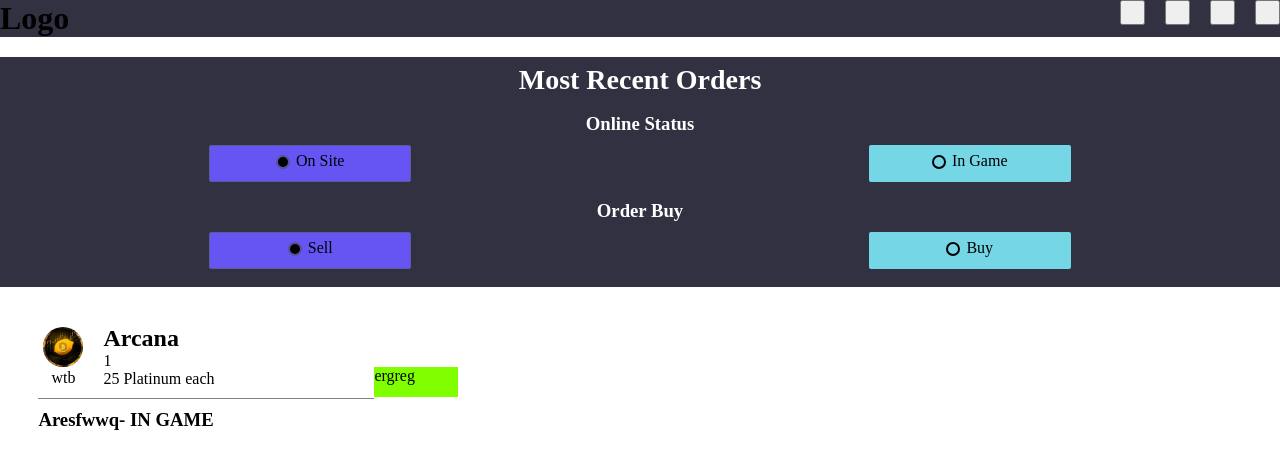
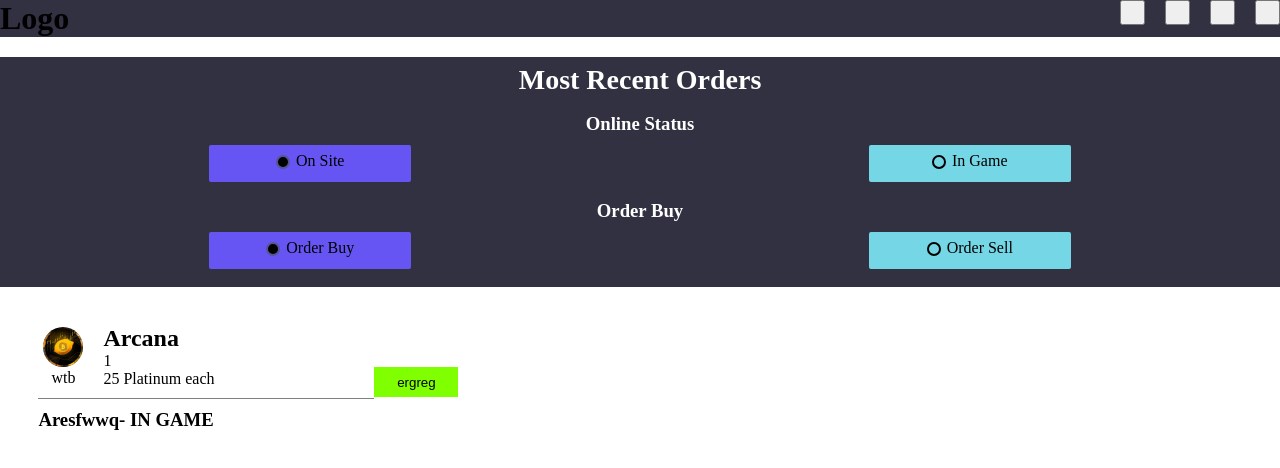
Before and after one commit to SkolandHati/Project-WP, a Nuxt app: page / in a window 1280 px wide. Shown: the top 468 px of the page. Built offline with nearby package versions, Linux system fonts and the light colour scheme.

Commit message:
refactoring

```diff
--- /dev/null
+++ b/assets/enum/_conts.scss
@@ -0,0 +1,21 @@
+*{
+ margin: 0;
+ padding: 0;
+}
+
+h1, h2, h3, h4, h5, h6{
+ margin: 0;
+ padding: 0;
+}
+
+//Повсеместный цвет элементов
+$base_color: #313142;
+
+//Стиль активного состояния FilterOrder правых кнопок
+
+$bg_color__active_state: rgb(103, 85, 243);
+$border_ui__active_state: '1px solid #5e589c';
+
+$before_element_color__active_state: #545497;
+$before_element_border__active_state: 2px solid #545497;
+$before_element_background-color__active_state: #000000FF;
--- a/assets/saas/_conts.scss
+++ /dev/null
@@ -1,9 +0,0 @@
-*{
- margin: 0;
- padding: 0;
-}
-
-h1, h2, h3, h4, h5, h6{
- margin: 0;
- padding: 0;
-}
--- a/assets/saas/main.scss
+++ b/assets/saas/main.scss
@@ -1,3 +1,5 @@
 @import "media/mobile";
 @import "fonts/font_style";
-@import "conts";
+@import "mixin/media_query_mixin/mixin";
+@import "mixin/ui_mixin/ui_mixin";
+@import "../enum/conts";
--- a/assets/saas/media/_desktop.scss
+++ b/assets/saas/media/_desktop.scss
@@ -1,4 +1,4 @@
-@import "../mixin/_mixin.scss";
+@import "../mixin/media_query_mixin/mixin";
 
 @include desktop{
     .title_h2{
--- a/assets/saas/media/_mobile.scss
+++ b/assets/saas/media/_mobile.scss
@@ -1,4 +1,4 @@
-@import "assets/saas/mixin/mixin";
+@import "../mixin/media_query_mixin/mixin";
 
 @include mobile{
   .page{
--- /dev/null
+++ b/assets/saas/mixin/ui_mixin/_ui_mixin.scss
@@ -0,0 +1,14 @@
+//Миксин для кнопок
+
+@mixin ui_buttons_active ($bg_color,$border_ui,
+                          $before_element_color,
+                          $before_element_border,
+                          $before_element_bg-color){
+   background-color: $bg_color;
+   border: $border_ui;
+   &::before{
+     color: $before_element_color;
+     border: $before_element_border;
+     background-color: $before_element_bg-color;
+   }
+}
--- a/components/content/FilterItem.vue
+++ b/components/content/FilterItem.vue
@@ -6,12 +6,10 @@
       <h3>Online Status</h3>
 
       <div class="container-buttons-one">
-          <span class="on-site"
-                :class="{isActive: status_user}"
-                @click="user">On Site</span>
-        <span class="in-game"
-              :class="{isNotActive: !status_user}"
-              @click="user">In Game</span>
+        <UiButtonsFilterOrder v-for="(item, index) in filter_status_user"
+              :key="index"
+              :is-active-right="item"
+              @click="checked_button"></UiButtonsFilterOrder>
       </div>
 
     </div>
@@ -20,12 +18,10 @@
       <h3>Order Buy</h3>
 
       <div class="container-buttons-two">
-          <span class="sell"
-                :class="{isActive: status_order}"
-                @click="order">Sell</span>
-        <span class="buy"
-              :class="{isNotActive: !status_order}"
-              @click="order">Buy</span>
+        <UiButtonsFilterOrder v-for="(item, index) in filter_status_order"
+              :key="index"
+              :is-active-right="item"
+              @click="checked_button_two"></UiButtonsFilterOrder>
       </div>
 
     </div>
@@ -36,25 +32,58 @@
 
 <script setup lang="ts">
 
+  import UiButtonsFilterOrder from "~/components/kit/UiButtonsFilterOrder.vue";
+  import {ref, reactive} from "vue"
 
-  import {ref} from "vue"
+  let filter_status_user = reactive([
+    {
+      status: true,
+      label: "On Site"
+    },
+    {
+      status: false,
+      label: "In Game"
+    },
+  ])
 
-  let status_user = ref(true)
-  let status_order = ref(true)
+  let filter_status_order = reactive([
+    {
+      status: true,
+      label: "Order Buy"
+    },
+    {
+      status: false,
+      label: "Order Sell"
+    }
+  ])
 
-  let user = () => {
-    status_user.value = !status_user.value
+  let checked_button = () => {
+    if (filter_status_user[0].status === true) {
+      filter_status_user[0].status = false
+      filter_status_user[1].status = true
+    }
+    else {
+      filter_status_user[0].status = true
+      filter_status_user[1].status = false
+    }
   }
 
-  let order = function () {
-    status_order.value = !status_order.value
+  let checked_button_two = () => {
+    if (filter_status_order[0].status === true) {
+      filter_status_order[0].status = false
+      filter_status_order[1].status = true
+    }
+    else {
+      filter_status_order[0].status = true
+      filter_status_order[1].status = false
+    }
   }
 
 </script>
 
 <style scoped lang="scss">
 
-  @import "assets/saas/media/desktop";
+  @import "../../assets/saas/media/desktop";
 
   @include desktop;
 
@@ -83,92 +112,6 @@
         grid-template-rows: 15px 20px;
         align-items: center;
         gap: 15px;
-
-        span:first-child {
-          background-color: #63b88d;
-        }
-
-        span {
-          position: relative;
-          display: grid;
-          grid-template-columns: 10px auto;
-          justify-content: center;
-          text-align: center;
-          line-height: 30px;
-          width: 80%;
-          gap: 10px;
-          margin: auto;
-          margin-top: 10px;
-          max-width: 200px;
-          height: 35px;
-          background-color: #75d6e6;
-          color: black;
-          transition: all 500ms ease;
-          border: 1px solid transparent;
-          border-radius: 2px;
-
-          &:first-child:hover {
-            cursor: pointer;
-            transition: all 500ms ease;
-            background-color: rgb(103, 85, 243);
-            border: 1px solid #5e589c;
-          }
-
-          &:hover {
-            cursor: pointer;
-            transition: all 500ms ease;
-            background-color: #1280d6;
-            border: 1px solid #55a3ec;
-
-            &::before {
-              content: "";
-              margin-top: 9px;
-              float: right;
-              width: 10px;
-              height: 10px;
-              color: #545497;
-              border: 2px solid #545497;
-              background-color: black;
-              border-radius: 50%;
-            }
-          }
-
-          &::before {
-            content: "";
-            margin-top: 9px;
-            float: right;
-            width: 10px;
-            height: 10px;
-            color: #000000;
-            border: 2px solid #000000;
-            border-radius: 50%;
-          }
-        }
-
-        .on-site,.sell {
-          &.isActive {
-            background-color: rgb(103, 85, 243);
-            border: 1px solid #5e589c;
-
-            &::before {
-              color: #545497;
-              border: 2px solid #545497;
-              background-color: black;
-            }
-          }
-        }
-        .in-game,.buy {
-          &.isNotActive {
-            background-color: #1280d6;
-            border: 1px solid #55a3ec;
-
-            &::before {
-              color: #545497;
-              border: 2px solid #545497;
-              background-color: black;
-            }
-          }
-        }
       }
     }
   }
--- a/components/content/OrderUnit.vue
+++ b/components/content/OrderUnit.vue
@@ -17,7 +17,9 @@
     </div>
 
     <div class="order-button">
-      <span class="sell-buy">ergreg</span>
+      <button class="button-action">
+        ergreg
+      </button>
     </div>
 
     <div class="info-user">
@@ -67,11 +69,15 @@
     }
 
     .order-button{
-      width: 100%;
-      height: 30px;
-      margin: auto;
-      margin-top: 50%;
-      background-color: chartreuse;
+      .button-action{
+        width: 100%;
+        height: 30px;
+        margin: auto;
+        margin-top: 50%;
+        background-color: chartreuse;
+        text-align: center;
+        border: 0 solid;
+      }
     }
 
     .info-user{
--- a/components/header/Menu.vue
+++ b/components/header/Menu.vue
@@ -39,7 +39,7 @@
 
 <style scoped lang="scss">
 
-  @import "assets/saas/media/mobile";
+  @import "../../assets/saas/media/mobile";
 
   @include mobile;
 
--- /dev/null
+++ b/components/kit/UiButtonsFilterOrder.vue
@@ -0,0 +1,90 @@
+<template>
+  <span class="ui-buttons-filter"
+        :class="{isActiveRight: isActiveRight.status}">{{props.isActiveRight.label}}</span>
+</template>
+
+<script setup lang="ts">
+
+  const props = defineProps({
+    isActiveRight: {
+      required:true,
+      type: Object
+    }
+  })
+
+</script>
+
+<style scoped lang="scss">
+
+  @import "../../assets/saas/mixin/ui_mixin/ui_mixin";
+  @import "../../assets/enum/conts";
+
+  .span:first-child {
+    background-color: #63b88d;
+  }
+
+  .ui-buttons-filter {
+    position: relative;
+    display: grid;
+    grid-template-columns: 10px auto;
+    justify-content: center;
+    text-align: center;
+    line-height: 30px;
+    width: 80%;
+    gap: 10px;
+    margin: auto;
+    margin-top: 10px;
+    max-width: 200px;
+    height: 35px;
+    background-color: #75d6e6;
+    color: black;
+    transition: all 500ms ease;
+    border: 1px solid transparent;
+    border-radius: 2px;
+
+    &:first-child:hover {
+      cursor: pointer;
+      transition: all 500ms ease;
+      background-color: rgb(103, 85, 243);
+      border: 1px solid #5e589c;
+    }
+
+    &:hover {
+      cursor: pointer;
+      transition: all 500ms ease;
+      background-color: #1280d6;
+      border: 1px solid #55a3ec;
+
+      &::before {
+        content: "";
+        margin-top: 9px;
+        float: right;
+        width: 10px;
+        height: 10px;
+        color: #545497;
+        border: 2px solid #545497;
+        background-color: black;
+        border-radius: 50%;
+      }
+    }
+    &::before {
+      content: "";
+      margin-top: 9px;
+      float: right;
+      width: 10px;
+      height: 10px;
+      color: #000000;
+      border: 2px solid #000000;
+      border-radius: 50%;
+    }
+
+    &.isActiveRight{
+      @include ui_buttons_active($bg_color__active_state,
+                                 $border_ui__active_state,
+                                 $before_element_color__active_state,
+                                 $before_element_border__active_state,
+                                 $before_element_background-color__active_state);
+    }
+  }
+
+</style>
--- a/nuxt.config.ts
+++ b/nuxt.config.ts
@@ -9,7 +9,7 @@ export default defineNuxtConfig({
     css:{
       preprocessorOptions:{
         scss:{
-          additionalData: '@use "@/assets/saas/mixin/_mixin.scss" as *;'
+          additionalData: '@use "@/assets/saas/mixin/media_query_mixin/_mixin.scss" as *;'
         }
       }
     }
```
Also changed, not shown: assets/saas/mixin/media_query_mixin/_mixin.scss (renamed from assets/saas/mixin/_mixin.scss), 1 other file (tests, documents, lock files or other folders).
